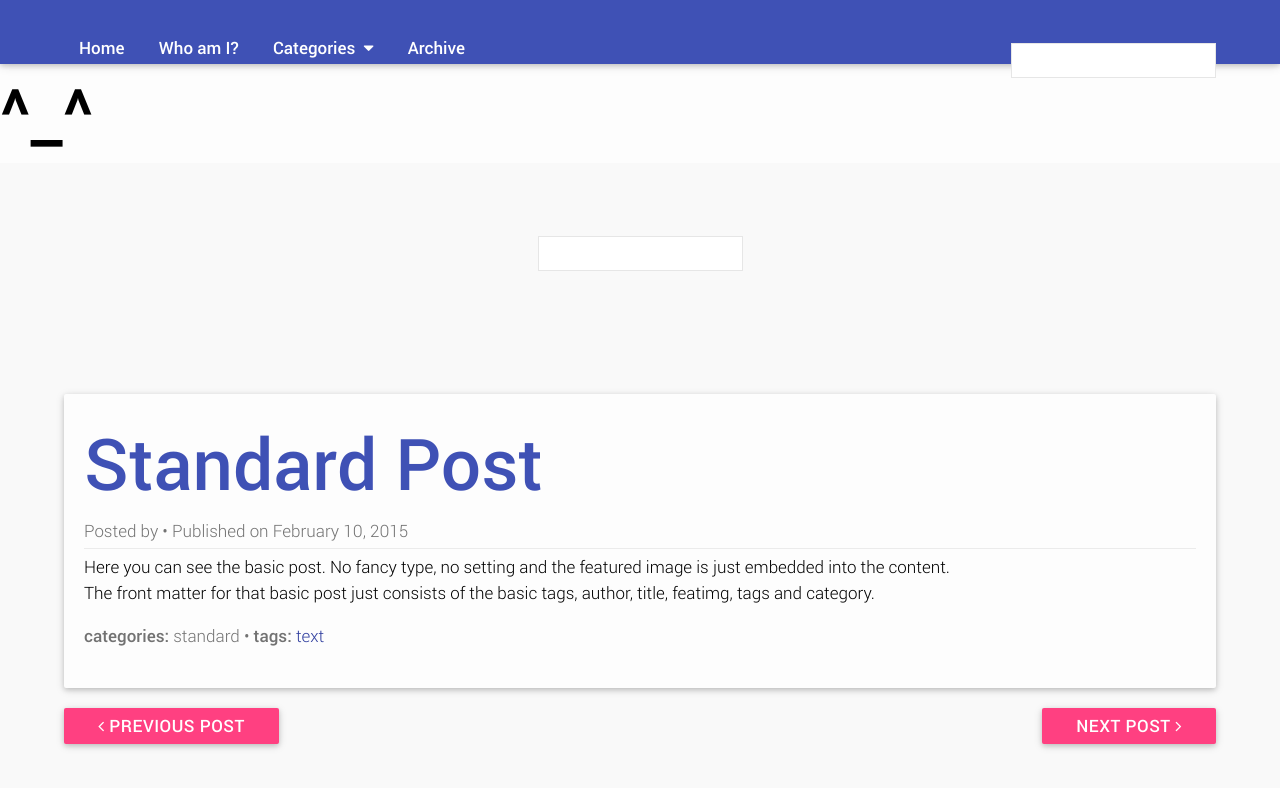
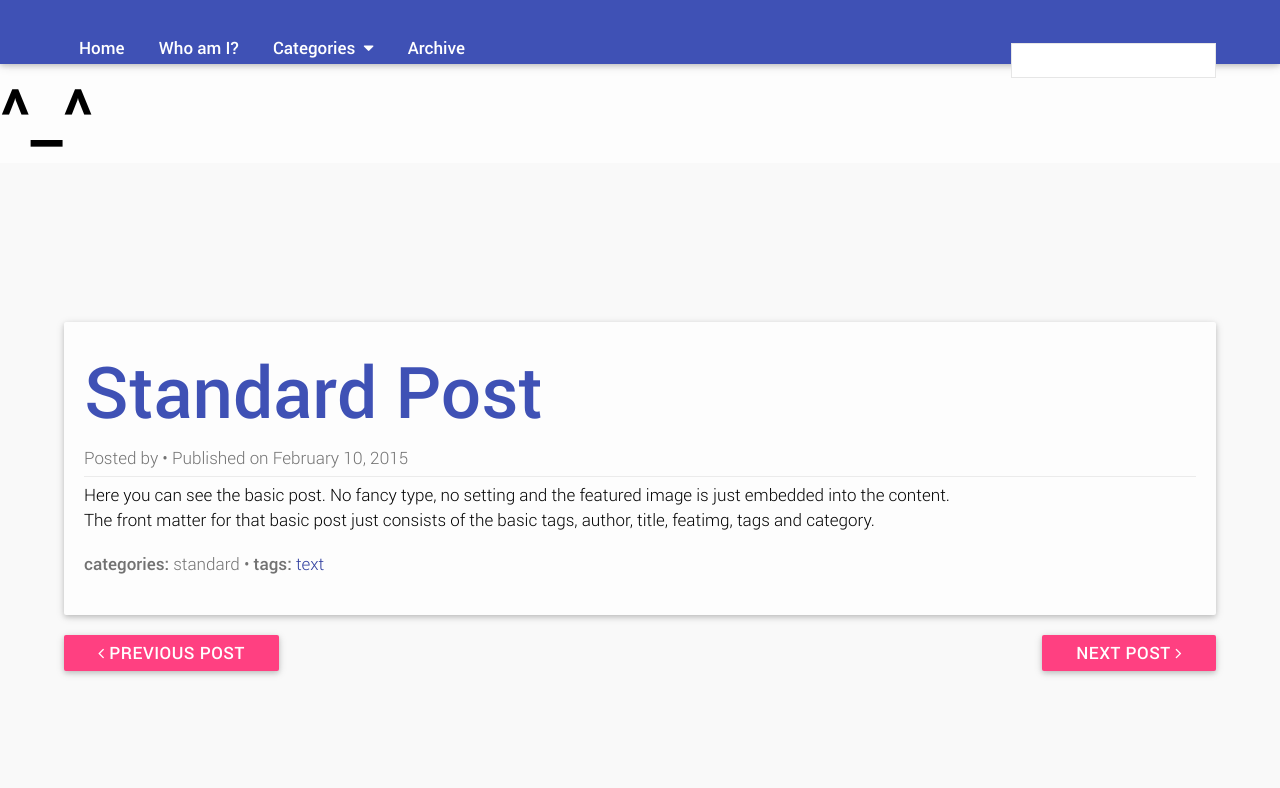
Before and after one commit to nfocast/nfocast.github.io, a Jekyll site: the page built from _posts/2015-02-10-standard.md, in a window 1280 px wide and 900 px high. Shown: the top 788 px of the window. Built offline with Jekyll 4.4.1, drawn with Linux system fonts in a browser that asks for light colours.

Commit message:
Update search.html

```diff
--- a/_includes/search.html
+++ b/_includes/search.html
@@ -1,9 +1,3 @@
-<link href="tipuesearch/tipuesearch.css" rel="stylesheet">
-
-<form action="search.html">
-<input type="text" name="q" id="tipue_search_input" autocomplete="off" required>
-</form>
-
 <div id="search">
     <form role="search" id="searchform">
         <input type="search" placeholder="Search"/>
```
